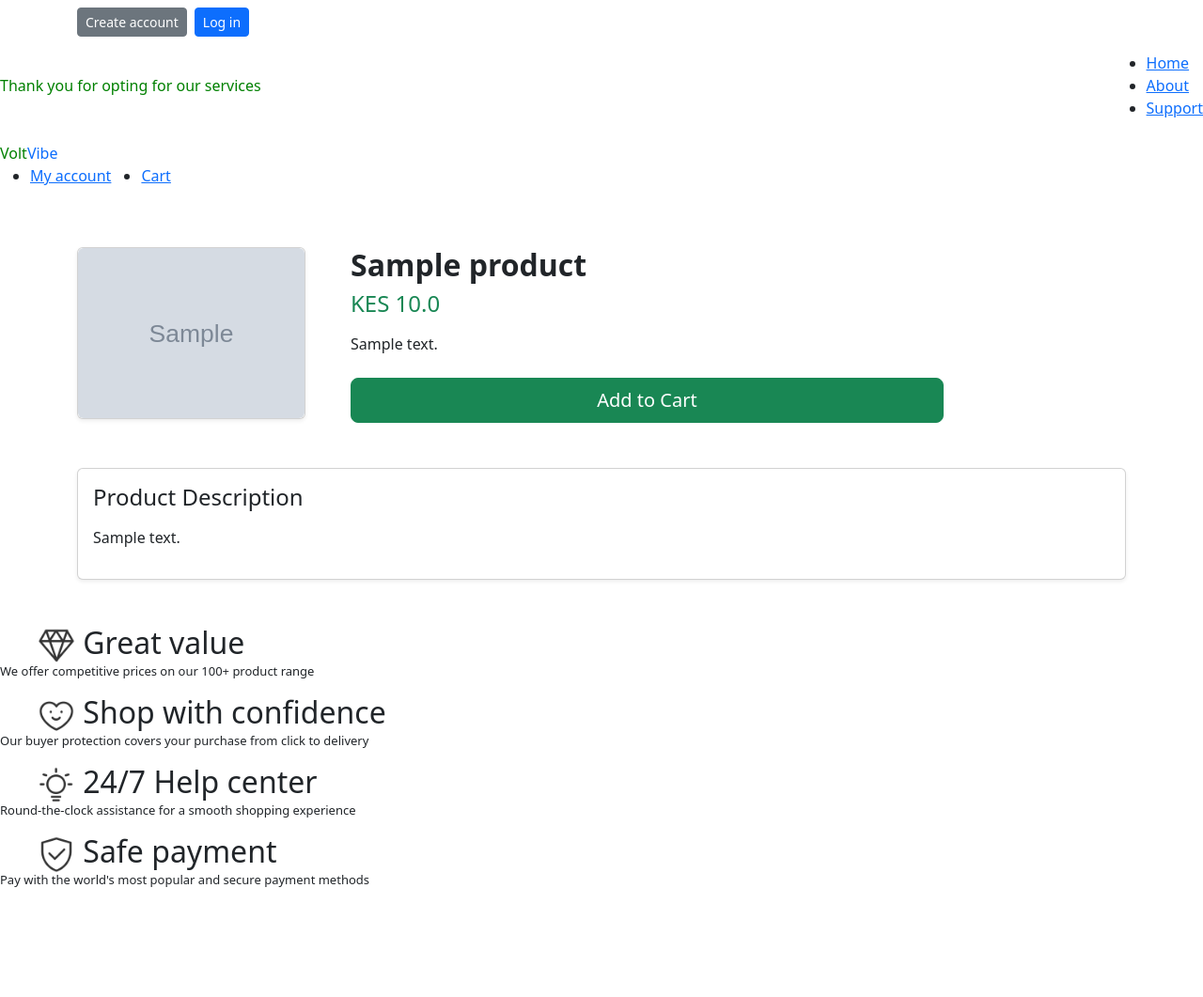
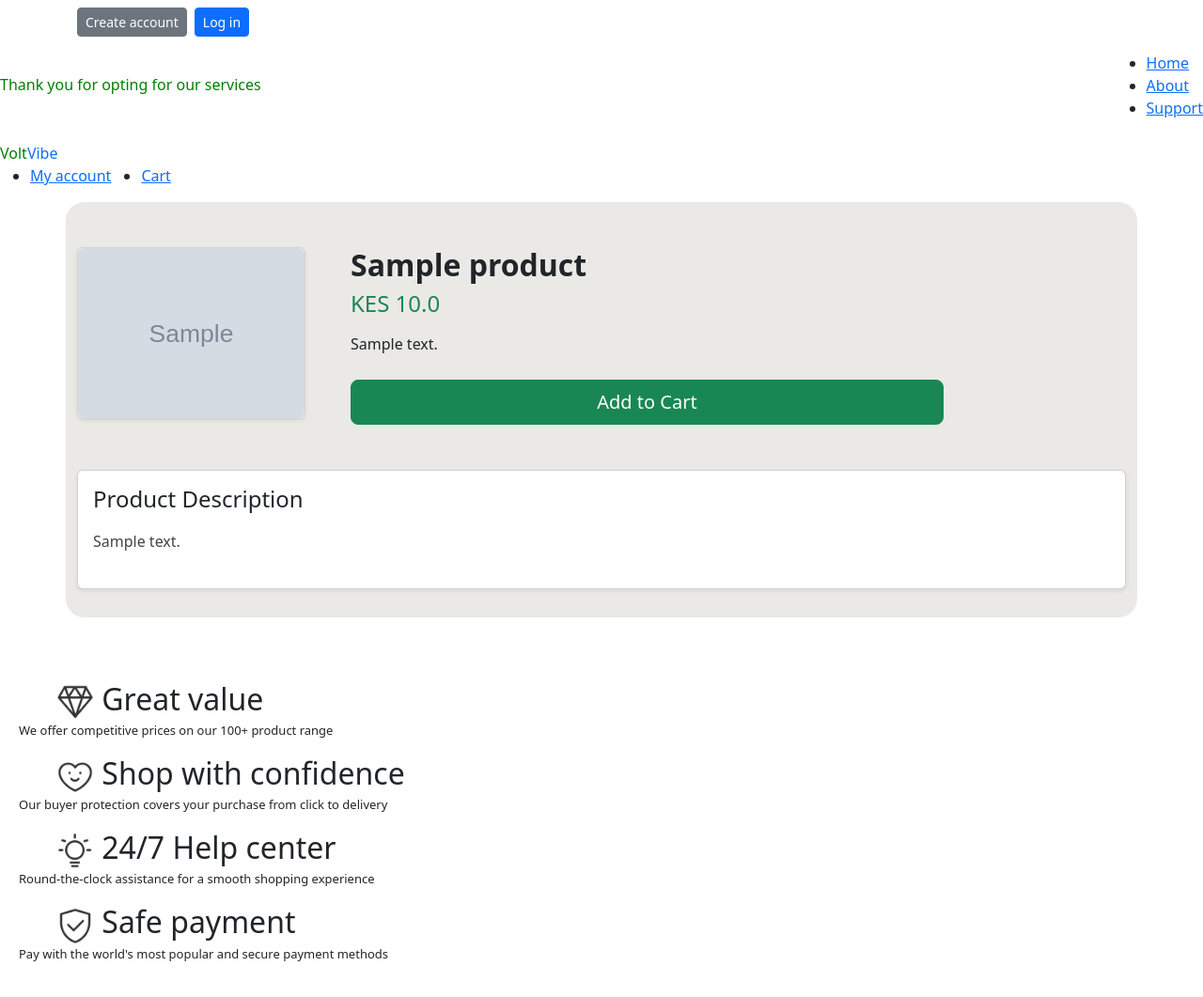
Before and after one commit to millenium-l/Volt, a Django app: page /description/1/ in a window 1280 px wide. Shown: the whole page at 94% size. Before the commit the page ends 944 px from the top, so only its background shows below. Run offline with Django 5.2, Linux system fonts and the light colour scheme; tables that the repository leaves empty hold one stand-in row (values such as "Sample post"); grey boxes marked "Sample" are stand-in pictures; some libraries are stand-ins or nearby versions.

Commit message:
fix(ui): include description.css in extra_css block

```diff
--- a/voltpr/static/css/description.css
+++ b/voltpr/static/css/description.css
@@ -1,12 +1,3 @@
-/* Global styles */
-* {
-    margin: 0;
-    padding: 0;
-    box-sizing: border-box;
-}
-
-
-
 .card img {
     object-fit: cover;
 }
@@ -28,3 +19,9 @@ p {
 .product-description ul {
     padding-left: 1.2rem;
 }
+
+.product-container {
+    background-color: #ebe9e6;
+    padding-bottom: 30px;
+    border-radius: 20px;
+}
--- a/voltpr/voltvibe/templates/base.html
+++ b/voltpr/voltvibe/templates/base.html
@@ -80,7 +80,7 @@
     <div class="content">{% block content %} {% endblock content %}</div>
 
 
-<footer class="footer" >
+<footer class="footer" style="padding: 20px;" >
 
     <section class="main4">
         <h2>
--- a/voltpr/voltvibe/templates/voltvibe/cart.html
+++ b/voltpr/voltvibe/templates/voltvibe/cart.html
@@ -11,7 +11,7 @@
 
     <!-- Cart header -->
     <div class="d-flex justify-content-between align-items-center mb-4">
-        <a href="{% url 'phone' %}" class="btn btn-outline-secondary">
+        <a href="{% url 'home' %}" class="btn btn-outline-secondary">
             ← Continue shopping
         </a>
 
--- a/voltpr/voltvibe/templates/voltvibe/description.html
+++ b/voltpr/voltvibe/templates/voltvibe/description.html
@@ -3,7 +3,11 @@
 
 {% block content %}
 
-<div class="container my-5">
+{% block extra_css %}
+<link rel="stylesheet" href="{% static 'css/description.css' %}">
+{% endblock %}
+
+<div class="container my-5 product-container">
 
     <!-- Product main section -->
     <div class="row g-5">
--- a/voltpr/voltvibe/templates/voltvibe/products.html
+++ b/voltpr/voltvibe/templates/voltvibe/products.html
@@ -18,7 +18,7 @@
 <div class="container">
     <h3 class="mb-4">Something you may like</h3>
 
-    <div class="row g-4" style="background-color: antiquewhite;">
+    <div class="row g-4" style="background-color: antiquewhite; padding-bottom: 20px;">
         {% for product in products %}
         <div class="col-12 col-sm-6 col-md-4 col-lg-3">
             <div class="card h-100 shadow-sm">
--- a/voltpr/voltvibe/templates/voltvibe/profile.html
+++ b/voltpr/voltvibe/templates/voltvibe/profile.html
@@ -4,7 +4,7 @@
     <div class="card-header bg-primary text-white">
       <h4>User Profile</h4>
     </div>
-    <div class="card-body">
+    <div class="card-body" style="background-color: aliceblue;">
       <p><strong>Username:</strong> {{ user.username }}</p>
       <p><strong>First Name:</strong> {{ user.first_name }}</p>
       <p><strong>Last Name:</strong> {{ user.last_name }}</p>
```
Also changed, not shown: voltpr/static/css/cart.css (+0 -7 lines), voltpr/static/css/checkout.css (+0 -8 lines), voltpr/static/css/home.css (+0 -8 lines), voltpr/static/css/laptop.css (+0 -7 lines), voltpr/static/css/phone.css (+0 -8 lines), voltpr/static/images/Blueing_15.6.jpg (added), voltpr/static/images/EliteBook_830_G7.jpg (added), voltpr/static/images/HP_Victus_Gaming_Laptop.jpg (added), voltpr/static/images/Hp_1030_G4.jpg (added), voltpr/static/images/thinkpad.jpg (added).
